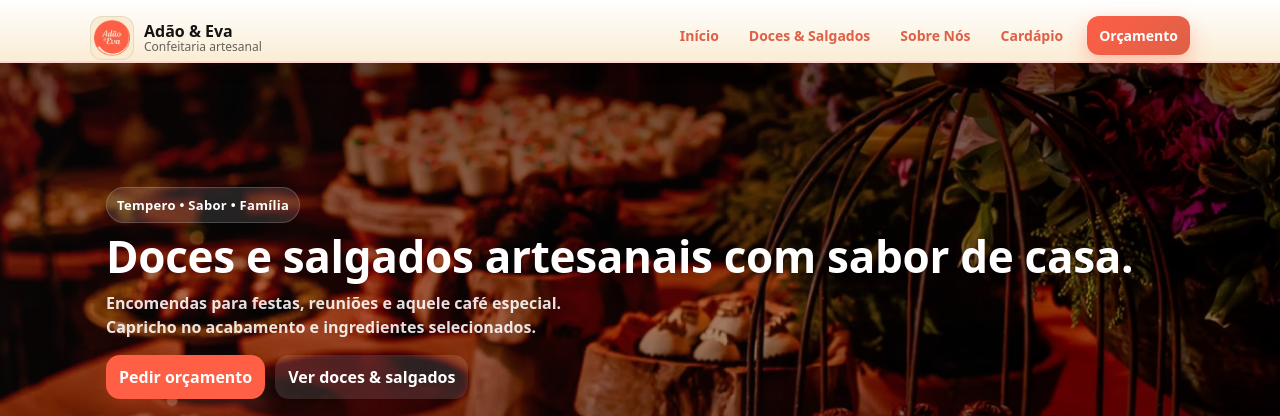
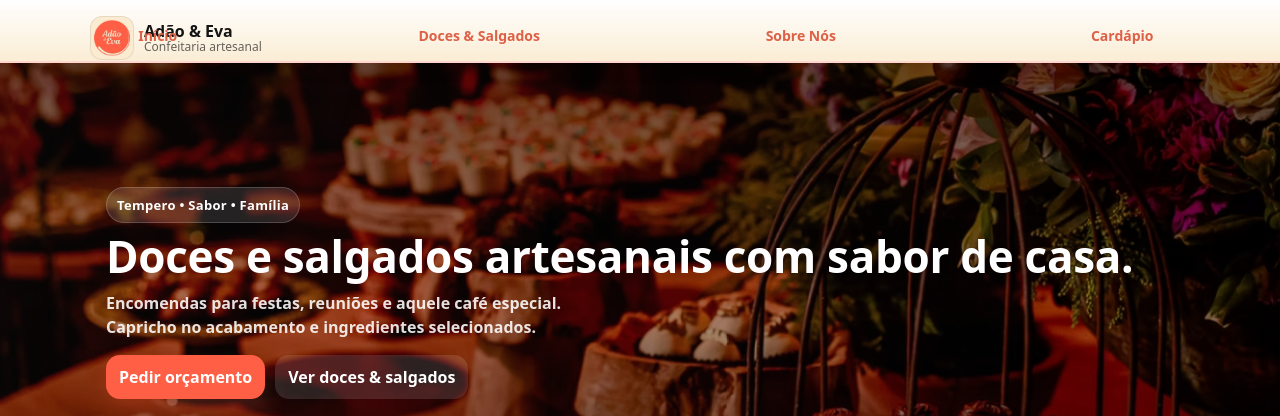
Before and after one commit to marcbmrs/marcbmrs.github.io, a PHP site: page /adaoeeva/index.html in a window 1280 px wide. Shown: the top 416 px of the page. Run offline with PHP 8.4, Linux system fonts and the light colour scheme.

Commit message:
menu ajeitado

```diff
--- a/adaoeeva/index.html
+++ b/adaoeeva/index.html
@@ -28,7 +28,6 @@
     <a href="#produtos">Doces &amp; Salgados</a>
     <a href="#sobre">Sobre Nós</a>
     <a href="#cardapio">Cardápio</a>
-    <a href="#orcamento" class="menu-cta">Orçamento</a>
   </nav>
 </header>
 
--- a/adaoeeva/style.css
+++ b/adaoeeva/style.css
@@ -119,29 +119,25 @@ img{ max-width: 100%; display: block; }
 
 /* Nav (mobile: scroll) */
 .topbar__nav{
-  display:flex;
-  gap:14px;
+  display: flex;
+  width: 100%;
   padding: 0 0 12px;
-  overflow:auto;
-  -webkit-overflow-scrolling: touch;
 }
 
 .topbar__nav a{
-  white-space: nowrap;
-  text-decoration:none;
-  color: var(--coral2);
+  flex: 1; /* divide igualmente */
+  text-align: center;
+  text-decoration: none;
   font-weight: 800;
   font-size: 13px;
-  padding: 8px 12px;
-  border-radius: 12px;
-  transition: all .25s ease;
+  padding: 10px 4px;
+  color: var(--coral2);
+  transition: .2s ease;
 }
 
 .topbar__nav a:hover{
   background: rgba(254,95,69,.12);
-  transform: translateY(-2px);
 }
-
 .menu-cta{
   color: #fff !important;
   background: linear-gradient(
```
